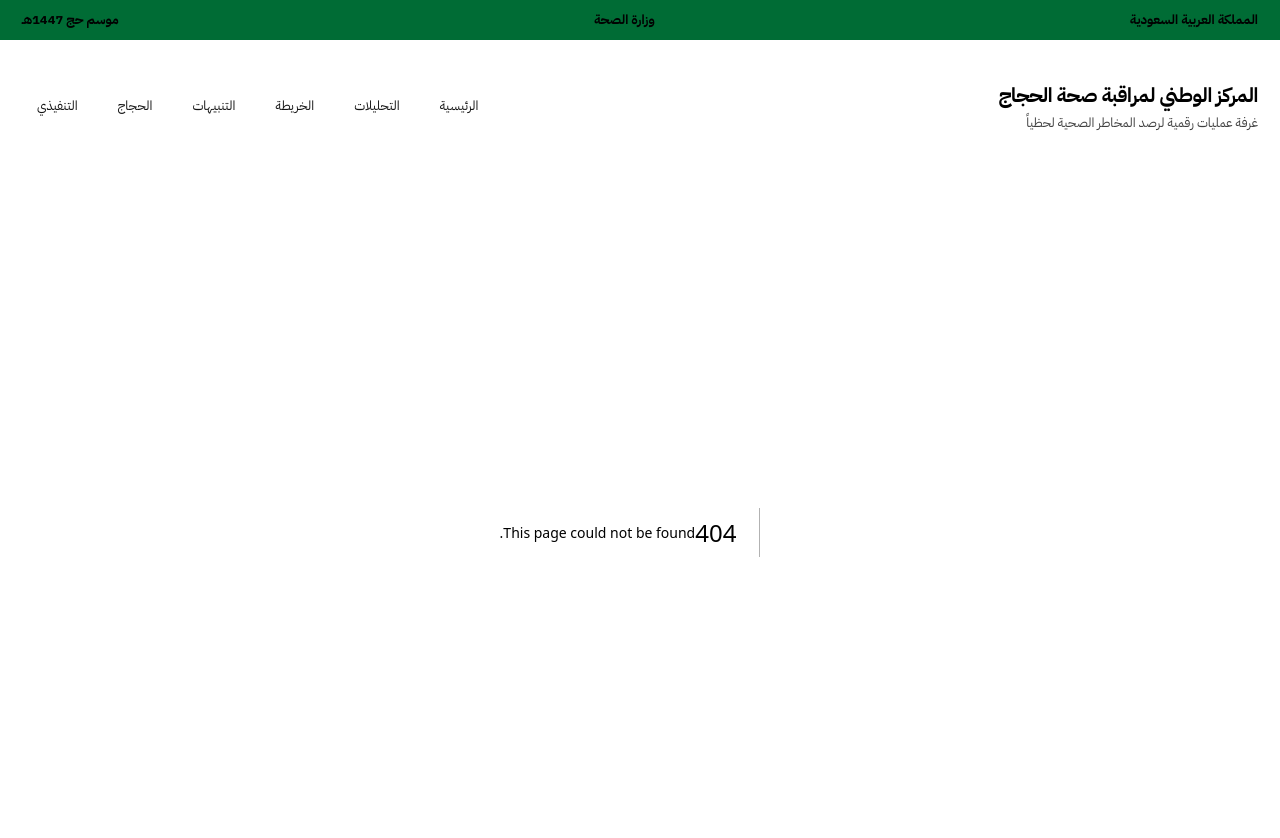
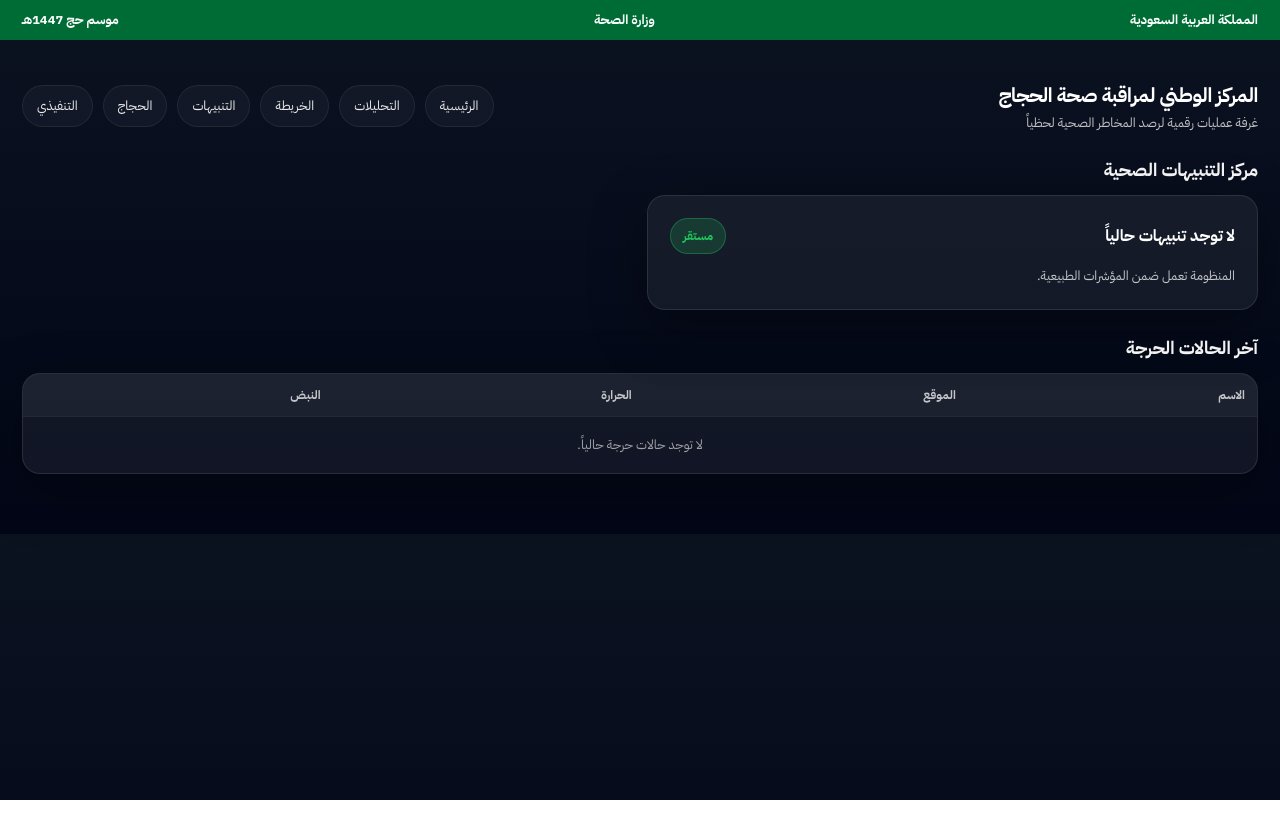
Before and after one commit to jkg9rmd8td-blip/hajj-health-monitoring, a Next.js app: page /alerts in a window 1280 px wide. Before the commit this address had no page. Shown: the top 838 px of the page. After the commit the page ends 800 px from the top, so only its background shows below. Built offline with nearby package versions, Linux system fonts and the light colour scheme.

Commit message:
Create page.js

```diff
--- /dev/null
+++ b/app/alerts/page.js
@@ -0,0 +1,131 @@
+"use client"
+
+import { useEffect, useMemo, useState } from "react"
+
+export default function التنبيهات() {
+  const [data, setData] = useState([])
+
+  useEffect(() => {
+    fetch("/api/pilgrims")
+      .then(r => r.json())
+      .then(setData)
+      .catch(() => setData([]))
+  }, [])
+
+  const alerts = useMemo(() => {
+    const critical = data.filter(p => p.risk === "critical")
+    const highTemp = data.filter(p => Number(p.temperature) >= 39)
+    const highPulse = data.filter(p => Number(p.heartRate) >= 120)
+
+    const items = []
+
+    if (critical.length) {
+      items.push({
+        level: "حرج",
+        tone: "red",
+        title: "ارتفاع عدد الحالات الحرجة",
+        detail: `تم رصد ${critical.length} حالة حرجة تتطلب تدخلًا عاجلًا.`
+      })
+    }
+
+    if (highTemp.length) {
+      items.push({
+        level: "تحذير",
+        tone: "amber",
+        title: "ارتفاع حرارة محتمل",
+        detail: `تم رصد ${highTemp.length} حالة بدرجة حرارة ≥ 39°م.`
+      })
+    }
+
+    if (highPulse.length) {
+      items.push({
+        level: "تحذير",
+        tone: "amber",
+        title: "تسارع نبض مرتفع",
+        detail: `تم رصد ${highPulse.length} حالة بنبض ≥ 120.`
+      })
+    }
+
+    if (!items.length) {
+      items.push({
+        level: "مستقر",
+        tone: "green",
+        title: "لا توجد تنبيهات حالياً",
+        detail: "المنظومة تعمل ضمن المؤشرات الطبيعية."
+      })
+    }
+
+    return items
+  }, [data])
+
+  return (
+    <main>
+      <div className="sectionTitle">مركز التنبيهات الصحية</div>
+
+      <div className="grid2">
+        {alerts.map((a, i) => (
+          <div key={i} className="card">
+            <div style={{ display: "flex", justifyContent: "space-between", alignItems: "center", gap: 10 }}>
+              <div style={{ fontWeight: 900, fontSize: 16 }}>{a.title}</div>
+              <Badge tone={a.tone}>{a.level}</Badge>
+            </div>
+            <div style={{ marginTop: 10, opacity: .75, fontSize: 13, lineHeight: 1.8 }}>
+              {a.detail}
+            </div>
+          </div>
+        ))}
+      </div>
+
+      <div className="sectionTitle">آخر الحالات الحرجة</div>
+      <div className="card" style={{ padding: 0 }}>
+        <table className="table">
+          <thead>
+            <tr>
+              <th>الاسم</th>
+              <th>الموقع</th>
+              <th>الحرارة</th>
+              <th>النبض</th>
+            </tr>
+          </thead>
+          <tbody>
+            {data.filter(p => p.risk === "critical").slice(0, 10).map((p, i) => (
+              <tr key={i}>
+                <td>{p.name ?? "—"}</td>
+                <td>{p.location ?? "—"}</td>
+                <td>{p.temperature ?? "—"}</td>
+                <td className="red" style={{ fontWeight: 900 }}>{p.heartRate ?? "—"}</td>
+              </tr>
+            ))}
+            {data.filter(p => p.risk === "critical").length === 0 && (
+              <tr>
+                <td colSpan={4} style={{ textAlign: "center", opacity: .6, padding: 18 }}>
+                  لا توجد حالات حرجة حالياً.
+                </td>
+              </tr>
+            )}
+          </tbody>
+        </table>
+      </div>
+    </main>
+  )
+}
+
+function Badge({ tone, children }) {
+  const bg = tone === "red" ? "rgba(239,68,68,.18)" : tone === "amber" ? "rgba(245,158,11,.18)" : "rgba(34,197,94,.18)"
+  const bd = tone === "red" ? "rgba(239,68,68,.35)" : tone === "amber" ? "rgba(245,158,11,.35)" : "rgba(34,197,94,.35)"
+  const cl = tone === "red" ? "#ef4444" : tone === "amber" ? "#f59e0b" : "#22c55e"
+
+  return (
+    <span style={{
+      background: bg,
+      border: `1px solid ${bd}`,
+      color: cl,
+      padding: "8px 12px",
+      borderRadius: 999,
+      fontSize: 12,
+      fontWeight: 900
+    }}>
+      {children}
+    </span>
+  )
+}
```
